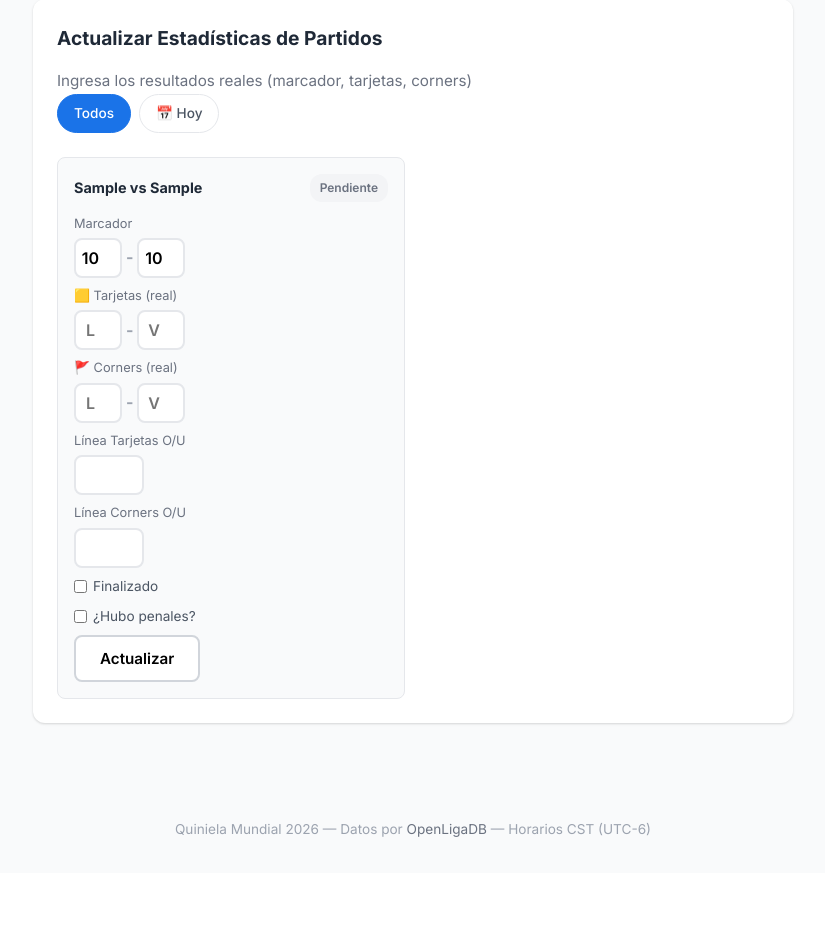
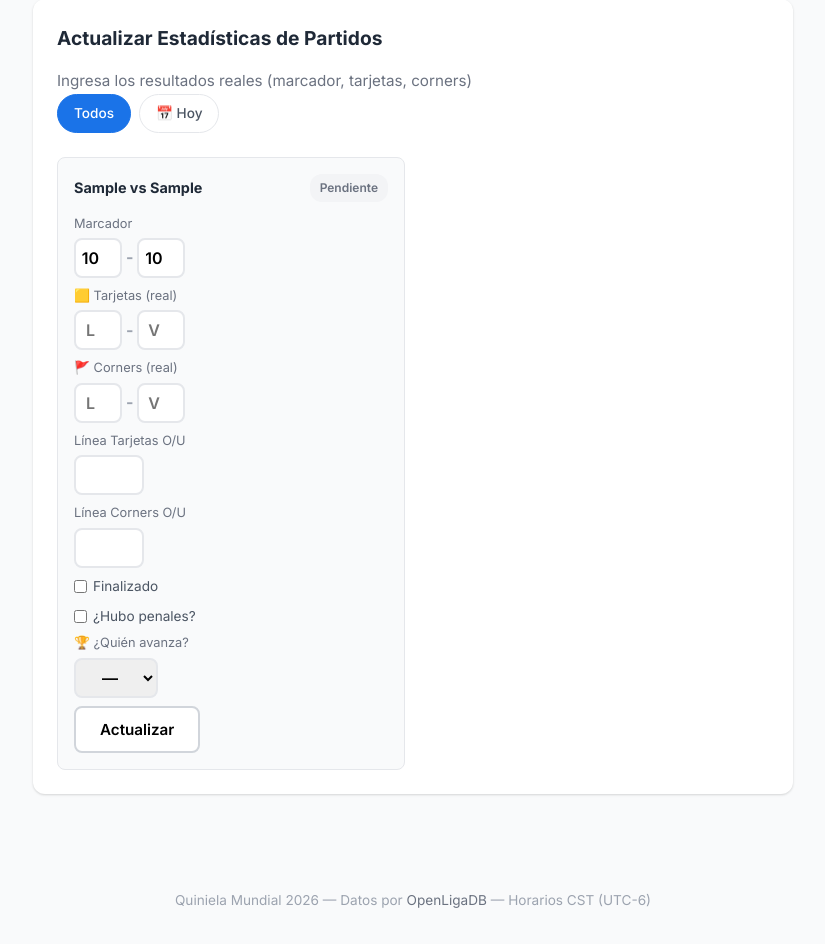
Before and after one commit to danthe0791/Quinielamundial, a FastAPI app: template templates/admin.html in a window 1280 px wide. Shown: the part 1275-2219 px from the top of the page, without its empty margins (227-1052 px from the left). Before the commit the page ends 2112 px from the top, so only its background shows below. Run offline with FastAPI, Linux system fonts and the light colour scheme; the template is opened without the code that fills it: most values are stand-ins (such as "Sample title", 1, 10 or a date in 2020); parts of the project's set-up code (start-up, migrations or seed data) failed here and were passed over.

Commit message:
Agregar selector Quién avanza en Admin para KO (manual para penales)

```diff
--- a/app/main.py
+++ b/app/main.py
@@ -618,6 +618,7 @@ def admin_update_match(
     corners_line: str = Form(""),
     is_finished: str = Form(""),
     had_penalties: str = Form(""),
+    winner_is_home: str = Form(""),
     db: Session = Depends(get_db),
 ):
     user = get_current_user(request, db)
@@ -665,6 +666,7 @@ def admin_update_match(
 
     match.is_finished = (is_finished.strip().lower() == "true")
     match.had_penalties = (had_penalties.strip().lower() == "true") if had_penalties.strip() else None
+    match.winner_is_home = (winner_is_home.strip().lower() == "true") if winner_is_home.strip() else None
     match.last_updated = datetime.utcnow()
     db.commit()
 
--- a/app/models.py
+++ b/app/models.py
@@ -45,6 +45,7 @@ class Match(Base):
     is_friendly = Column(Boolean, default=False)   # Partido amistoso (pruebas, no puntúa)
     is_finished = Column(Boolean, default=False)
     had_penalties = Column(Boolean, nullable=True) # ¿Hubo penales? (fase KO)
+    winner_is_home = Column(Boolean, nullable=True) # True=Local avanza, False=Visita (KO, manual si empate)
     last_updated = Column(DateTime)
 
     bets = relationship("Bet", back_populates="match", cascade="all, delete-orphan")
--- a/app/score_calculator.py
+++ b/app/score_calculator.py
@@ -78,7 +78,11 @@ def calculate_bet_points(match: Match, bet: Bet) -> dict:
 
     # --- ADVANCES (¿Quién avanza?) - only for KO stage ---
     if bet.advances_home is not None:
-        actual_advances = (match.home_score > match.away_score)  # True = home advances
+        # Use explicit winner if set (for penalty shootouts), else compare scores
+        if match.winner_is_home is not None:
+            actual_advances = match.winner_is_home
+        else:
+            actual_advances = (match.home_score > match.away_score)
         if bet.advances_home == actual_advances:
             result["points_advances"] = 1
 
--- a/templates/admin.html
+++ b/templates/admin.html
@@ -156,6 +156,14 @@
                         <input type="checkbox" name="had_penalties" value="true" {% if m.had_penalties %}checked{% endif %}>
                         ¿Hubo penales?
                     </label>
+                    <div class="edit-field" style="margin-top:6px">
+                        <label>🏆 ¿Quién avanza?</label>
+                        <select name="winner_is_home" class="score-input" style="width:auto;padding:4px 8px">
+                            <option value="">—</option>
+                            <option value="true" {% if m.winner_is_home == True %}selected{% endif %}>Local</option>
+                            <option value="false" {% if m.winner_is_home == False %}selected{% endif %}>Visita</option>
+                        </select>
+                    </div>
                     {% endif %}
                     <button type="button" class="btn-admin" style="margin-top:8px" onclick="updateMatchStats(this)">Actualizar</button>
                 </form>
```
